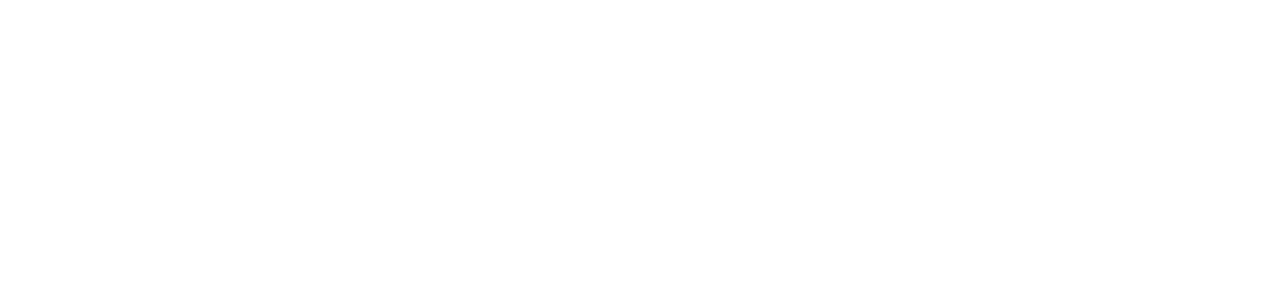
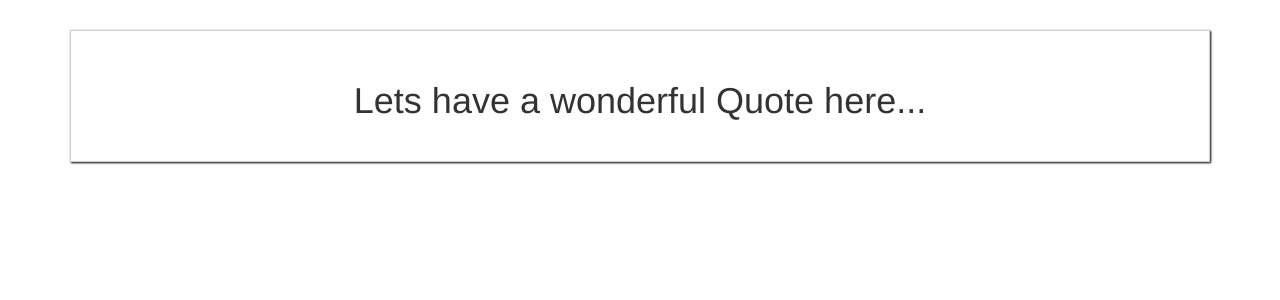
Before and after one commit to smarigowda/vuejs-cli-udemy, a Vue app: page / in a window 1280 px wide. Shown: the top 300 px of the page. Built offline with nearby package versions, Linux system fonts and the light colour scheme.

Commit message:
quote component with centered text

```diff
--- a/src/App.vue
+++ b/src/App.vue
@@ -2,15 +2,18 @@
     <div class="container">
         <div class="row">
             <div class="col-xs-12">
-
+               <app-quote></app-quote>
             </div>
         </div>
     </div>
 </template>
 
 <script>
+    import Quote from './components/Quote.vue'
     export default {
-
+        components: {
+            appQuote: Quote
+        }
     }
 </script>
 
--- a/src/components/Quote.vue
+++ b/src/components/Quote.vue
@@ -1,5 +1,5 @@
 <template>
-  <div><p>Lets have a wonderful Quote here...</p></div>
+  <div><h1>Lets have a wonderful Quote here...</h1></div>
 </template>
 
 <script>
@@ -13,5 +13,7 @@
     border: 1px solid #ccc;
     box-shadow: 1px 1px 2px black;
     padding: 30px;
+    margin: 30px auto;
+    text-align: center;
   }
 </style>
```
